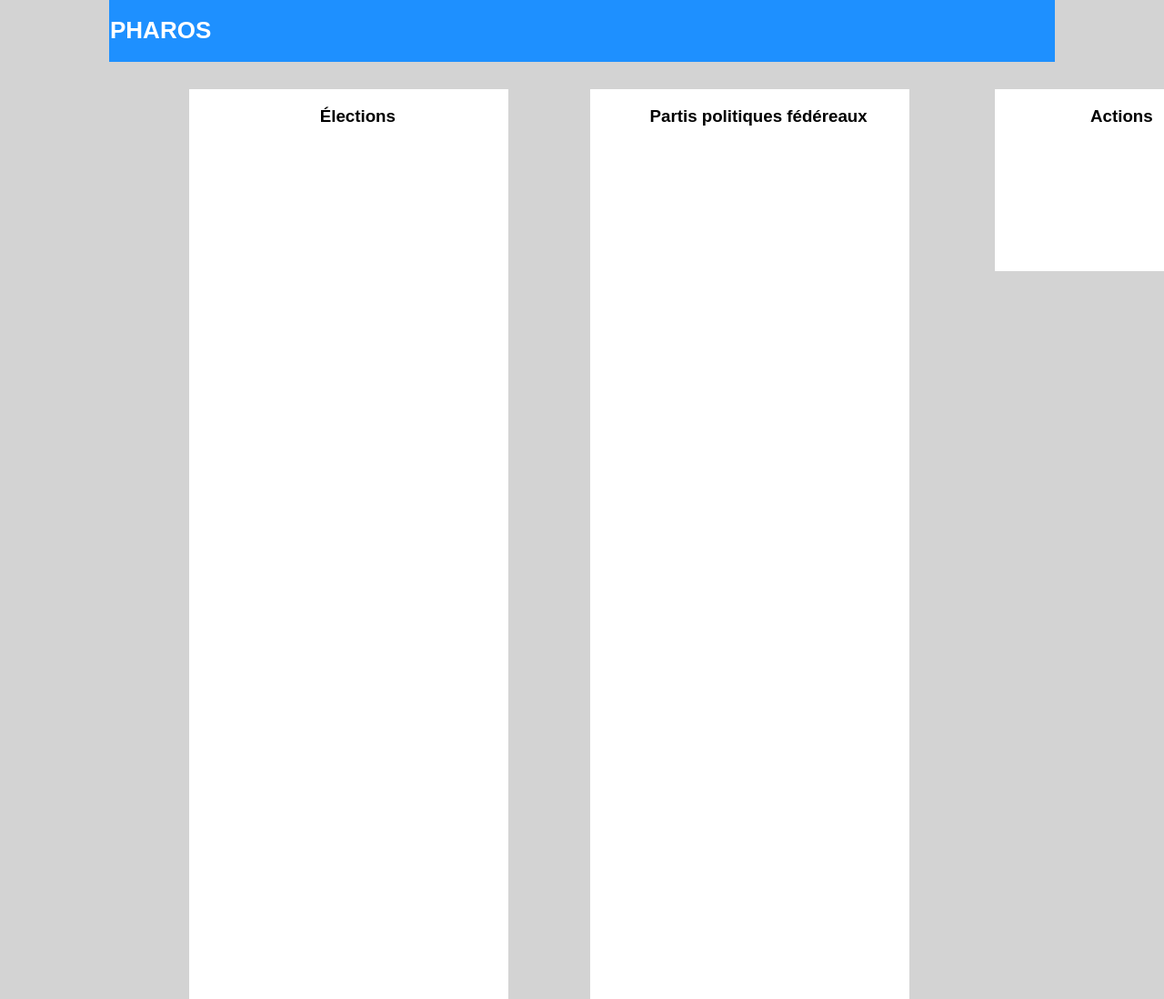
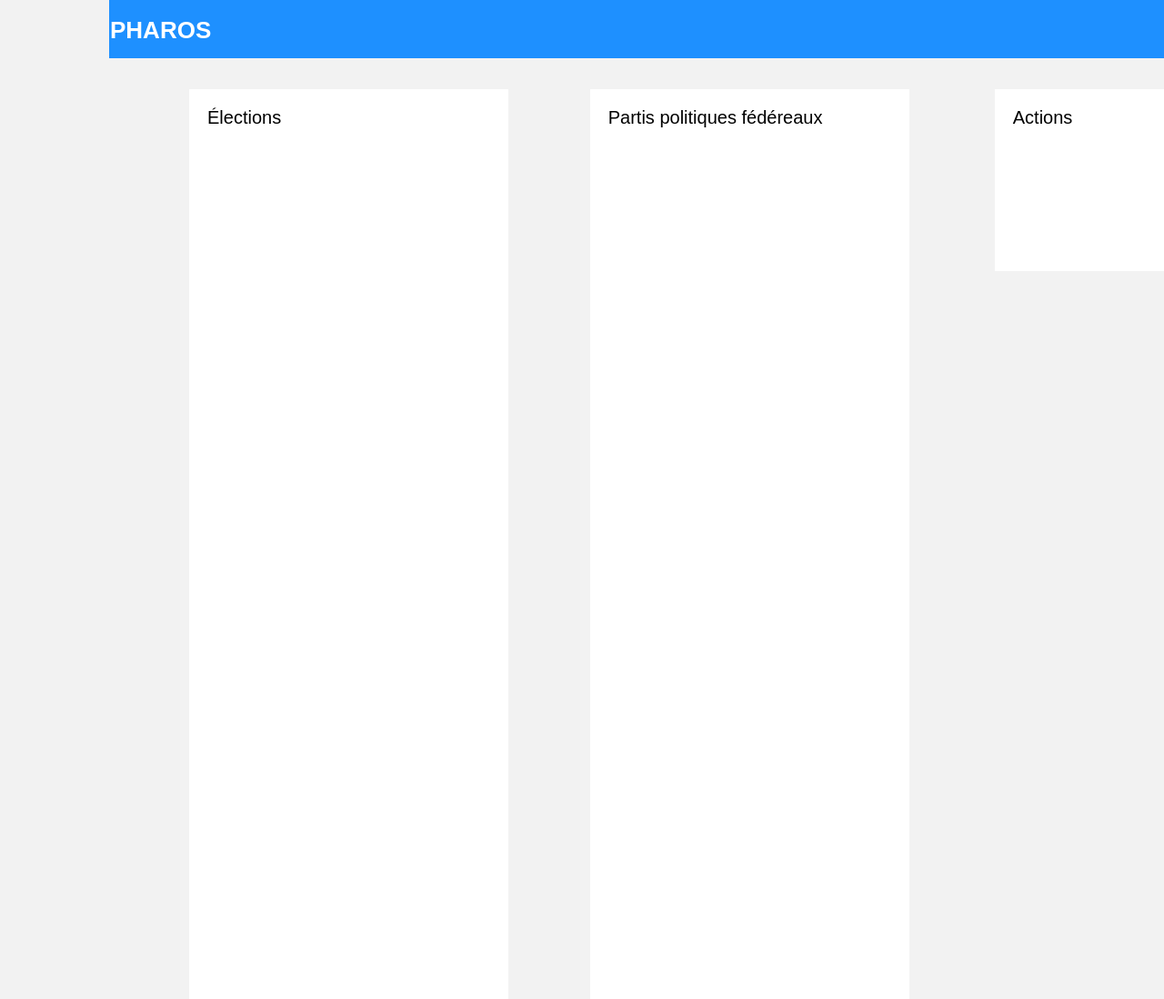
Before and after one commit to fredsome/Log2420, a plain HTML site: page index.html in a window 1280 px wide. Shown: the top 1098 px of the page at 91% size. Drawn offline with Linux system fonts and the light colour scheme.

Commit message:
Ajout des logo dans la barre de titre

```diff
--- a/index.html
+++ b/index.html
@@ -1,25 +1,32 @@
 <!DOCTYPE html>
 <html>
 <head>
+ <script src='https://kit.fontawesome.com/a076d05399.js'></script>
 <style>
 * {
   box-sizing: border-box;
 }
 
 body {
-  background-color: LightGray;
+  background-color:rgba(242, 242, 242, 1);
 }
 .Titre{
+font-family:"Arial";
+font-weight:400;
+font-style:normal;
+font-size:14px;
+
 background-color:DodgerBlue;
 color:white;
-font-size: 13px;
-   padding: 1px;
+padding: 1px;
 
- position: absolute;
-  top:0px;
-  right: 120px;
-  left: 120px;
-  font-family: Arial, Helvetica, sans-serif;
+position:absolute;
+top:0px;
+width:1280px;
+height:64px;
+right: 120px;
+left: 120px;
+
 }
 
 
@@ -59,10 +66,6 @@ height: 200px;
 
 /* Millieucolumn */
 .Millieucolumn {
-
-
-
-
   margin-right: 0px;
 margin-left: 90px;
 height: 1000px;
@@ -74,7 +77,13 @@ height: 1000px;
   padding-left: 20px;
 }
 
+.miniTitre{
+font-family:"Arial";
+font-weight:400;
+font-style:normal;
+font-size:20px;
 
+}
 .grid {
 position:relative;
   top:90px;
@@ -103,6 +112,25 @@ position:relative;
   scrollbar-color: rebeccapurple green;
   scrollbar-width: thin;
 }
+
+
+.TitrePosition{font-weight:400;font-style:normal;font-size:13px;left:200px;}
+.SearchIcon{
+
+  position :absolute;
+  top :0px;
+left :1150px;
+padding :15px;
+}
+
+.MenuIcon{
+
+  position :absolute;
+  top :0px;
+left :1210px;
+padding :15px;
+}
+
 </style>
 </head>
 <body>
@@ -110,7 +138,19 @@ position:relative;
 <div class="scroller">
 
 <div class="Titre">
-<h1>PHAROS<h1>
+  <div class="TitrePosition">
+     <h1>PHAROS</h1>
+
+   </div>
+
+
+  <div class="MenuIcon">
+  <i class='fas fa-ellipsis-v' style='font-size:17px'></i>
+ </div>
+ <div class="SearchIcon">
+  <i class='fas fa-search' style='font-size:17px'></i>
+ </div>
+
 </div>
 
 
@@ -120,18 +160,18 @@ position:relative;
 
     <div class="Gauchecolumn">
 
-        <h3 style="font-family: Arial, sans-serif;text-align: center">Élections</h3>
+        <h3 class="miniTitre">Élections</h3>
 
     </div>
   <div class="Millieucolumn">
 
-     <h3 style="font-family: Arial, sans-serif;text-align: center;">Partis politiques fédéreaux</h3>
+     <h3 class="miniTitre">Partis politiques fédéreaux</h3>
 
   </div>
 
   <div class="Droitcolumn">
 
-     <h3 style="font-family: Arial, sans-serif;text-align: center">Actions</h3>
+     <h3 class="miniTitre">Actions</h3>
 
   </div>
 
```
